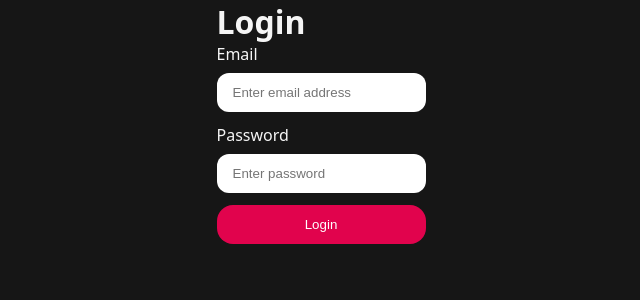
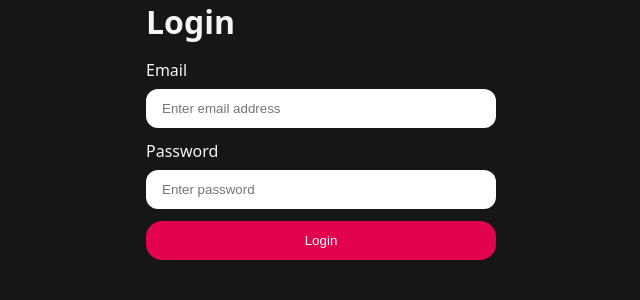
Before and after one commit to Harsh-iconic/fullStack_webDev_with_GenAi, a React app in the folder Frontend/: page /login in a window 1280 px wide. Shown: the top 300 px of the page, without its empty margins (319-959 px from the left). Built offline with nearby package versions, Linux system fonts and the light colour scheme; the HTML template or start-up script is replaced by a standard one.

Commit message:
fix: correct min-width unit in auth form styles and fix typo in class name

```diff
--- a/Frontend/src/features/auth/auth.form.scss
+++ b/Frontend/src/features/auth/auth.form.scss
@@ -7,7 +7,7 @@ main{
     align-items: center;
 
     .form-container{
-        min-width: 350rem;
+        min-width: 350px;
 
         display: flex;
         flex-direction: column;
--- a/Frontend/src/features/auth/pages/Login.jsx
+++ b/Frontend/src/features/auth/pages/Login.jsx
@@ -8,7 +8,7 @@ const Login = () => {
     }
   return (
     <main>
-        <div className='from-container'>
+        <div className='form-container'>
             <h1>Login</h1>
 
             <form onSubmit={handleSubmit}>
```
